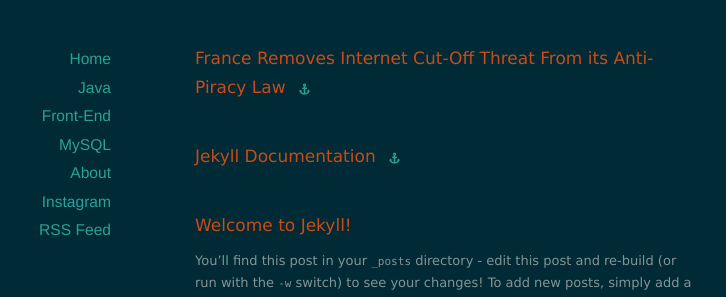
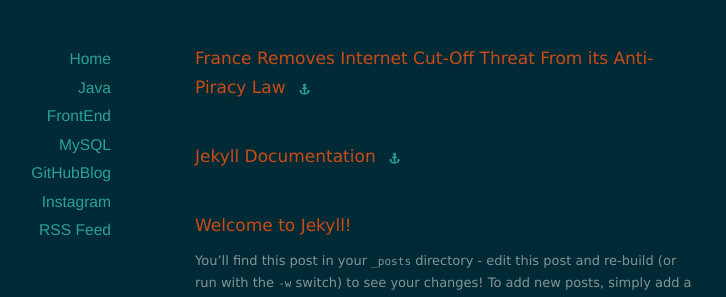
Before and after one commit to gilhanbit/gilhanbit.github.io, a Jekyll site: the page built from index.html, in a window 1280 px wide. Shown: the part 126-423 px from the top of the page, without its empty margins (195-921 px from the left). Built offline with Jekyll 4.4.1, drawn with Linux system fonts in a browser that asks for light colours; nearby versions of some CDN libraries; the list of posts is cut into pages by our own code.

Commit message:
Update default.html

```diff
--- a/_layouts/default.html
+++ b/_layouts/default.html
@@ -41,9 +41,9 @@
         <ul>
           <li><a href="/home">Home</a></li>
           <li><a href="/java">Java</a></li>
-          <li><a href="/front-end">Front-End</a></li>
+          <li><a href="/frontend">FrontEnd</a></li>
           <li><a href="/mysql">MySQL</a></li>
-          <li><a href="/about">About</a></li>
+          <li><a href="/githubblog">GitHubBlog</a></li>
           <li><a href="https://instagram.com/gilhanbit">Instagram</a></li>
           <li><a href="/feed.xml">RSS Feed</a></li>
         </ul>
```
